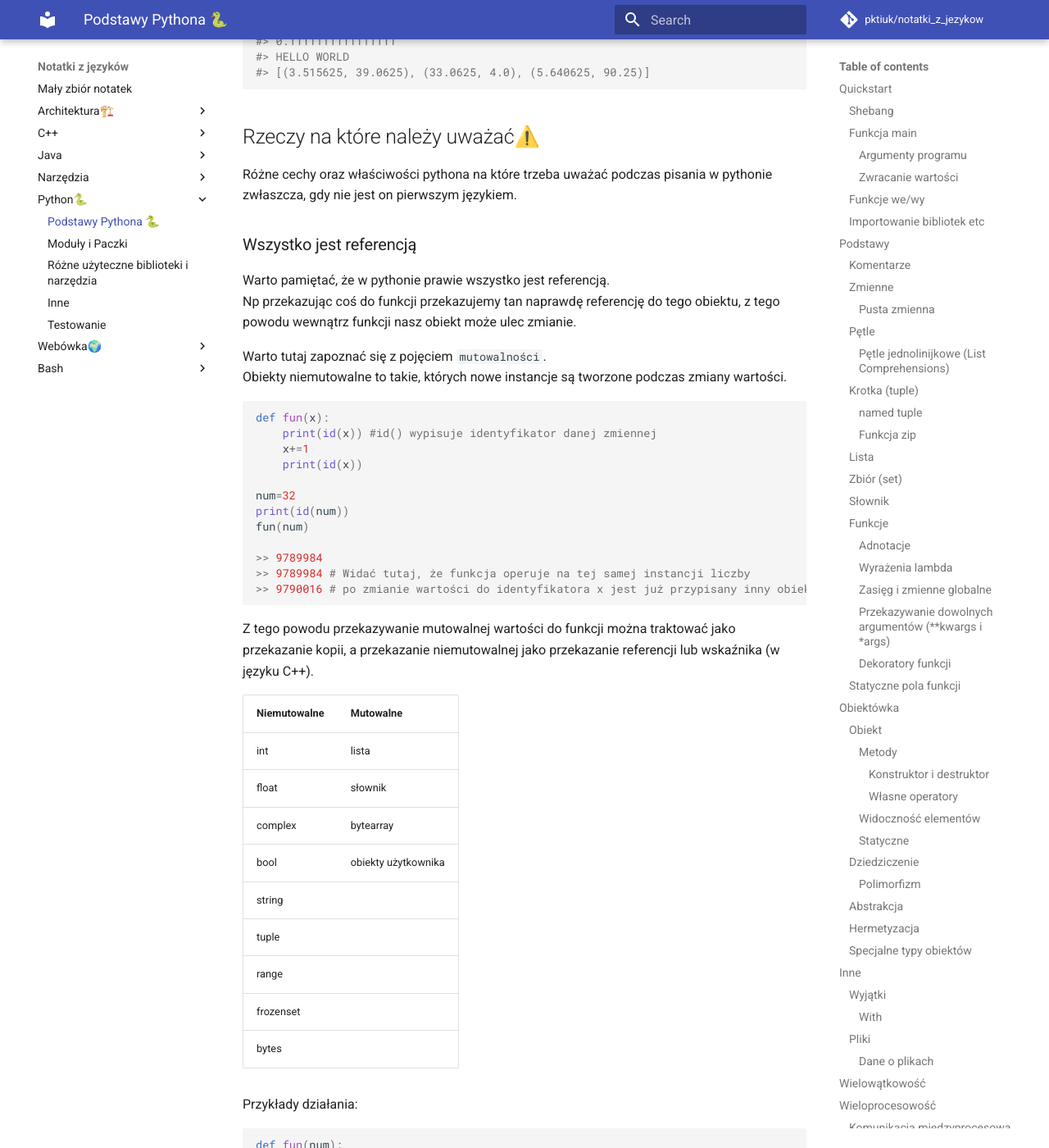
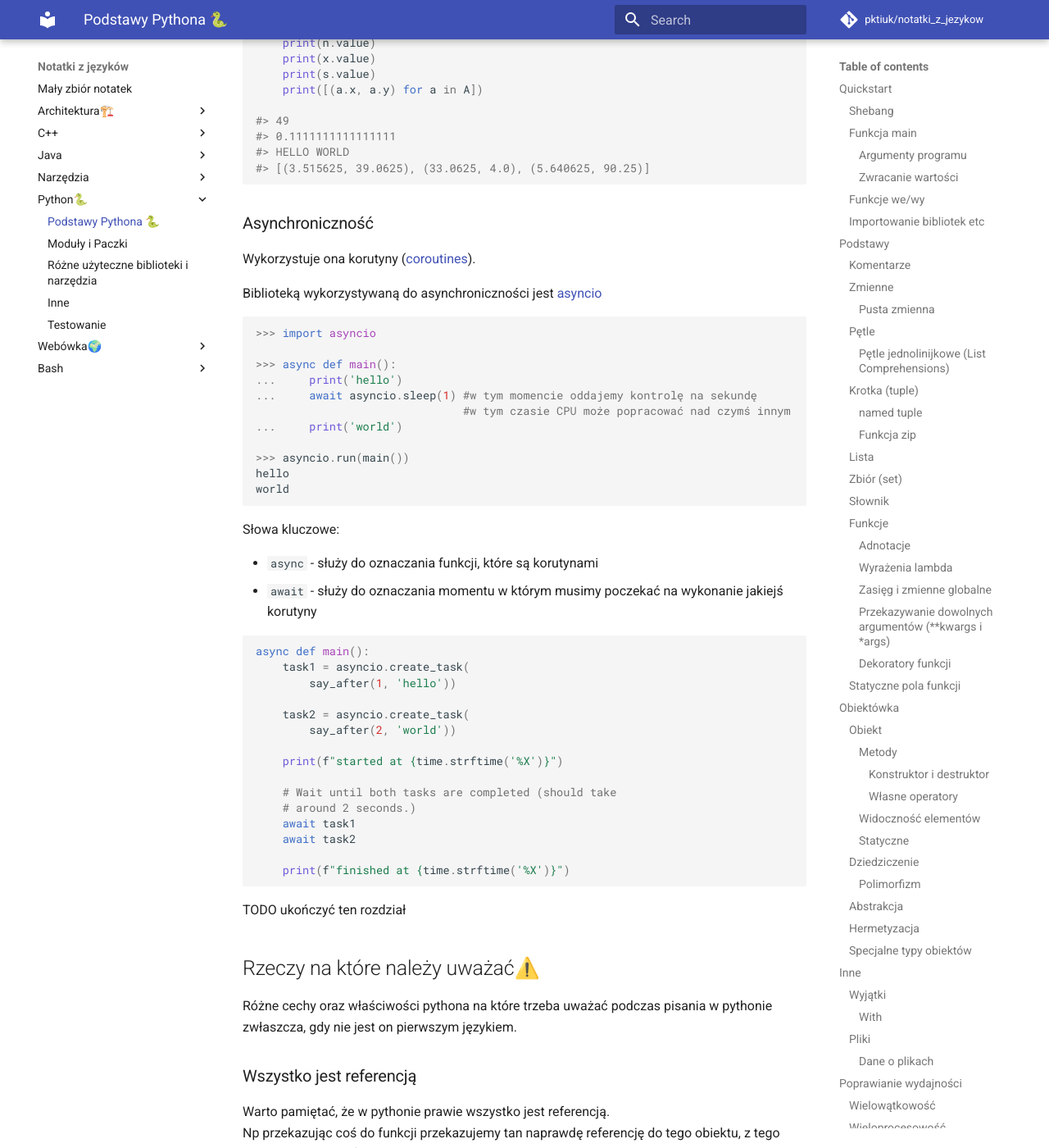
Before and after one commit to pktiuk/notatki_z_jezykow, an MkDocs documentation site: the page built from docs/Python🐍/1_ogolne_notatki.md, in a window 1280 px wide and 1400 px high, scrolled down 28650 px. Shown: the whole window at 82% size. Built offline with MkDocs 1.6.1 and Material for MkDocs 9.7.7, drawn with Linux system fonts in a browser that asks for light colours; comment, search, counter and statistics services are not loaded; some of the changed text lies outside the part shown.

Commit message:
Wyjaśnianie asynchroniczności

````diff
--- a/docs/Python🐍/1_ogolne_notatki.md
+++ b/docs/Python🐍/1_ogolne_notatki.md
@@ -1231,7 +1231,11 @@ print(data_modyfikacji)
 ## 2018-12-21 10:46:54
 ```
 
-## Wielowątkowość
+## Poprawianie wydajności
+
+Najczęściej, aby poprawić wydajność aplikacji pisanych w pythonie trzeba się skoncentrować na pełniejszym wykorzystaniu mocy procesora. Jest na to kilka sposobów.
+
+### Wielowątkowość
 
 Wielowątkowość w pythonie jest nieco [śliskim tematem](https://stackoverflow.com/questions/44793371/is-multithreading-in-python-a-myth), ponieważ w najpopularniejszej implementacji pythona (CPython) mamy do czynienie z mechanizmem GIL, który uniemożliwia pracę wielu wątkom jednocześnie.
 Z tego powodu domyślnie wątki są dobrym pomysłem w wypadku operacji IO, czy też innych zadaniach, które działając w tle nie konsumują czasu procesora.
@@ -1262,7 +1266,7 @@ lub
 my_thread.join(timeout=10)
 ```
 
-## Wieloprocesowość
+### Wieloprocesowość
 
 Biblioteka multiprocessing opiera się na obrabianiu danych w ramach różnych procesów, dzięki czemu każdy proces ma własnego GIL-a, który nie wchodzi w drogę innym procesom. Poza tym jest w obsłudze dość podobna do wątków.
 (niby są takie metody w bibliotece jak `os.fork()`, ale są one dość niskopoziomowe i niezbyt przenośne)
@@ -1360,6 +1364,51 @@ if __name__ == '__main__':
 #> HELLO WORLD
 #> [(3.515625, 39.0625), (33.0625, 4.0), (5.640625, 90.25)]
 ```
+
+### Asynchroniczność
+
+Wykorzystuje ona korutyny ([coroutines](https://docs.python.org/3/glossary.html#term-coroutine)).
+
+Biblioteką wykorzystywaną do asynchroniczności jest [asyncio](https://docs.python.org/3/library/asyncio-task.html)
+
+```python
+>>> import asyncio
+
+>>> async def main():
+...     print('hello')
+...     await asyncio.sleep(1) #w tym momencie oddajemy kontrolę na sekundę
+                               #w tym czasie CPU może popracować nad czymś innym
+...     print('world')
+
+>>> asyncio.run(main())
+hello
+world
+```
+
+Słowa kluczowe:
+
+- `async` - służy do oznaczania funkcji, które są korutynami
+- `await` - służy do oznaczania momentu w którym musimy poczekać na wykonanie jakiejś korutyny
+
+```python
+async def main():
+    task1 = asyncio.create_task(
+        say_after(1, 'hello'))
+
+    task2 = asyncio.create_task(
+        say_after(2, 'world'))
+
+    print(f"started at {time.strftime('%X')}")
+
+    # Wait until both tasks are completed (should take
+    # around 2 seconds.)
+    await task1
+    await task2
+
+    print(f"finished at {time.strftime('%X')}")
+```
+
+TODO ukończyć ten rozdział
 
 ## Rzeczy na które należy uważać⚠️
 
````
Also changed, not shown: other parts of docs/Python🐍/1_ogolne_notatki.md (+0 -1 lines).
